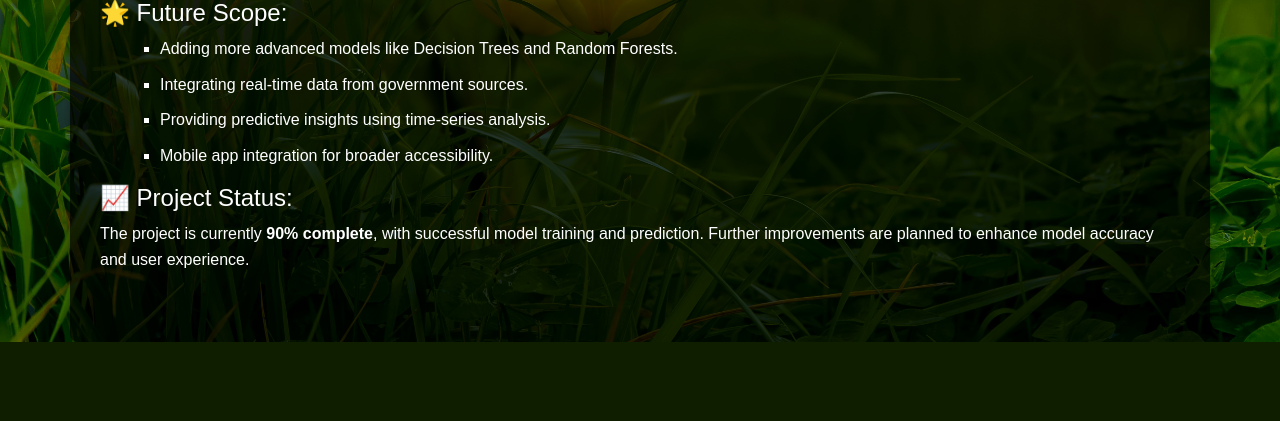
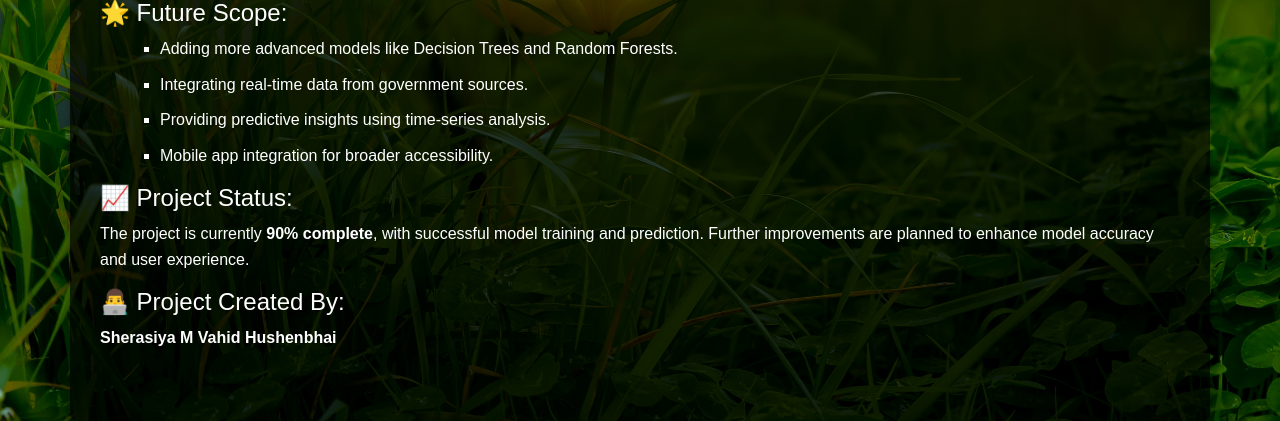
Before and after one commit to sherasiya-949/Market-Price-Predict, a Flask app: page /about in a window 1280 px wide. Shown: the part 1269-1690 px from the top of the page. Before the commit the page ends 1611 px from the top, so only its background shows below. Run offline with Flask 3, Linux system fonts and the light colour scheme; some libraries are stand-ins or nearby versions.

Commit message:
New code

```diff
--- a/templates/about.html
+++ b/templates/about.html
@@ -1,5 +1,6 @@
 <!DOCTYPE html>
 <html lang="en">
+
 <head>
     <meta charset="UTF-8">
     <meta name="viewport" content="width=device-width, initial-scale=1.0">
@@ -10,7 +11,8 @@
 
     <style>
         body {
-            background-image: url('/static/images/image1.jpg'); /* Background image */
+            background-image: url('/static/images/image1.jpg');
+            /* Background image */
             background-size: cover;
             background-position: center;
             background-repeat: no-repeat;
@@ -18,32 +20,40 @@
             font-family: Arial, sans-serif;
             color: #ffffff;
         }
+
         .container {
             margin-top: 5rem;
-            background-color: rgba(0, 0, 0, 0.7); /* Dark background with opacity */
+            background-color: rgba(0, 0, 0, 0.7);
+            /* Dark background with opacity */
             padding: 30px;
             border-radius: 8px;
             box-shadow: 0 4px 8px rgba(0, 0, 0, 0.3);
         }
+
         h2 {
             color: #17a2b8;
             text-align: center;
             margin-bottom: 20px;
             font-weight: bold;
         }
+
         ul {
             list-style-type: square;
             margin-left: 20px;
         }
+
         li {
             margin-bottom: 10px;
             font-size: 16px;
         }
-        p, li {
+
+        p,
+        li {
             line-height: 1.6;
         }
     </style>
 </head>
+
 <body>
 
     <!-- ✅ Include Navbar -->
@@ -55,7 +65,8 @@
 
         <!-- ✅ Project Objective -->
         <p>
-        The <strong>Commodity Price Predictor</strong> is designed to assist farmers and traders in making informed decisions
+            The <strong>Commodity Price Predictor</strong> is designed to assist farmers and traders in making informed
+            decisions
             about commodity prices by predicting the modal price based on historical data. This project leverages
             machine learning techniques to provide accurate and real-time predictions.
         </p>
@@ -122,6 +133,10 @@
         <p>The project is currently <strong>90% complete</strong>, with successful model training and prediction.
             Further improvements are planned to enhance model accuracy and user experience.</p>
 
+        <!-- ✅ Project Author -->
+        <h4>👨‍💻 Project Created By:</h4>
+        <p><strong>Sherasiya M Vahid Hushenbhai</strong></p>
+
         <br>
     </div>
 
@@ -130,4 +145,5 @@
     <script src="https://stackpath.bootstrapcdn.com/bootstrap/4.5.2/js/bootstrap.min.js"></script>
 
 </body>
+
 </html>
```
Also changed, not shown: 1 other file. Lines whose indentation alone changed are shown as unchanged.
